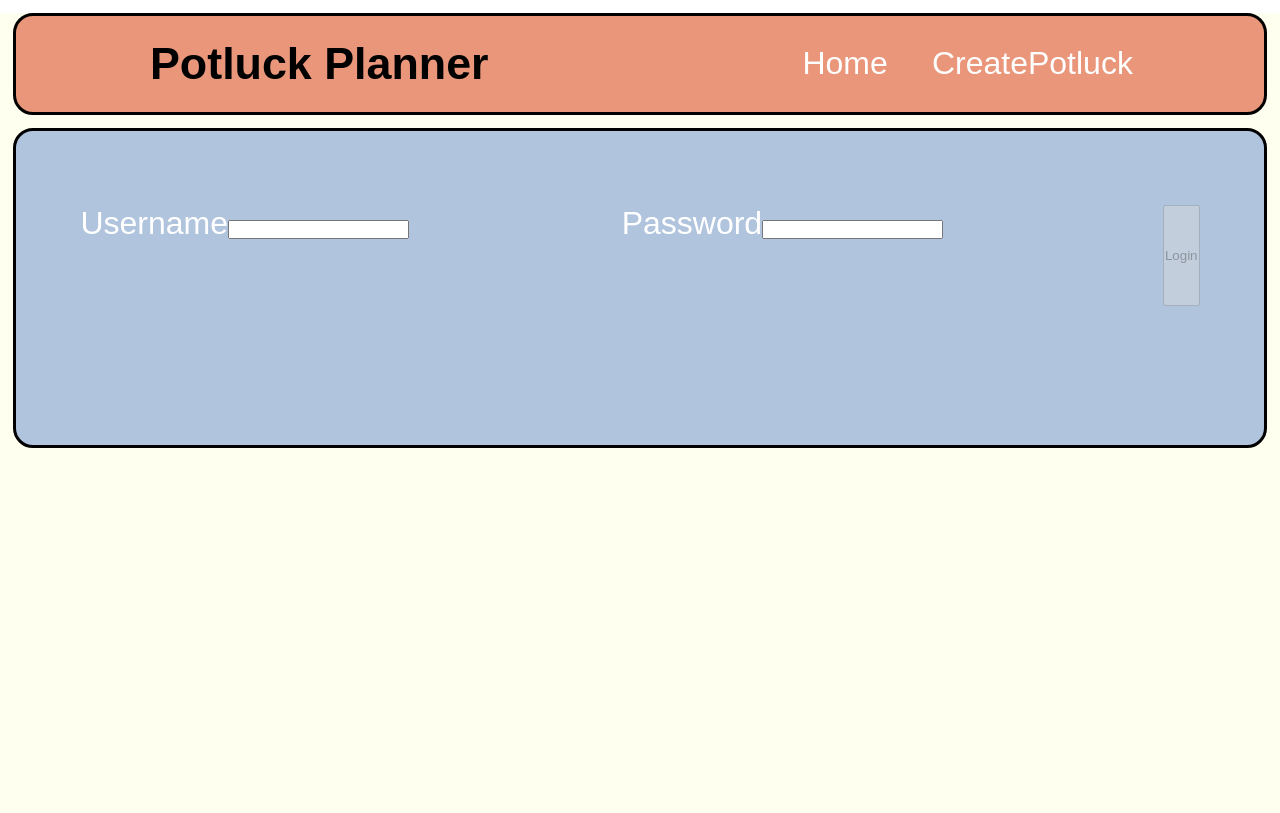
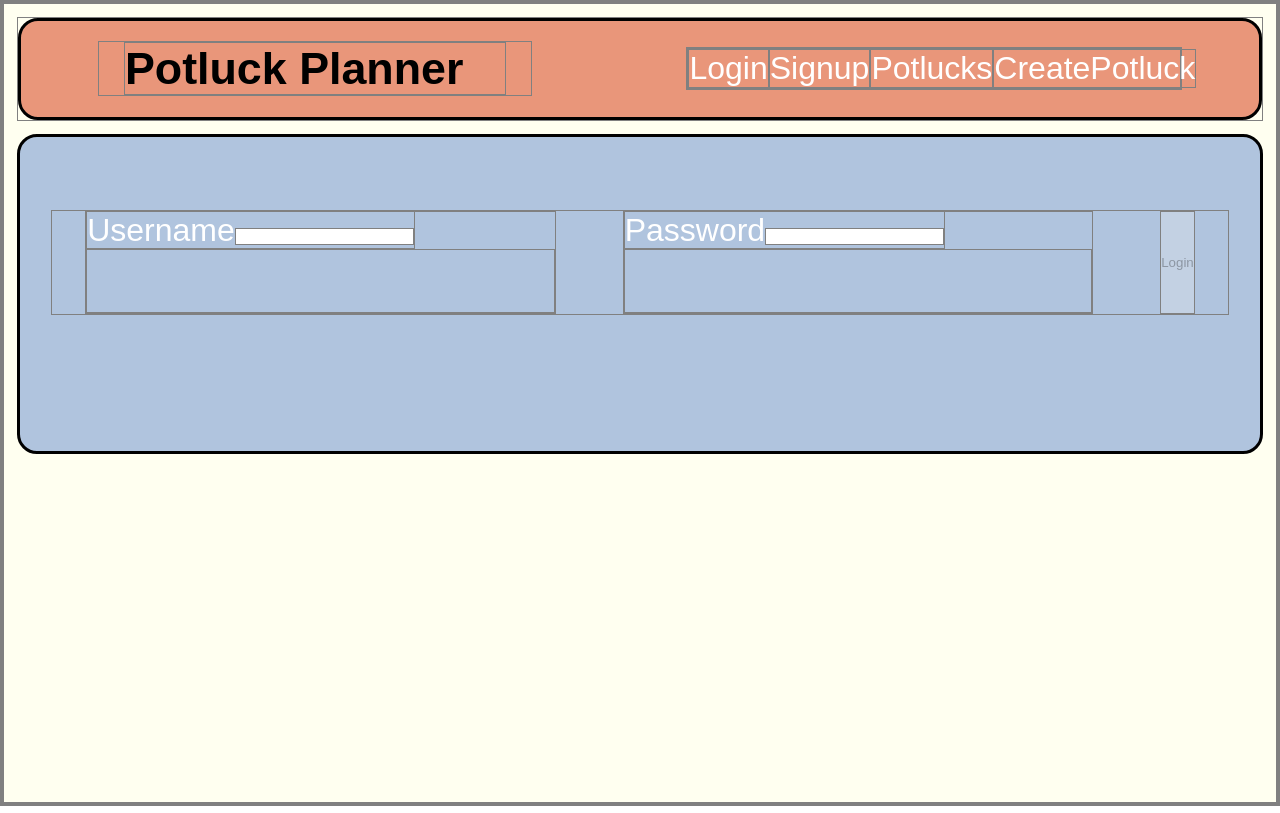
Before and after one commit to potluck-planner-lambdasch/front-end, a React (Create React App) app: page / in a window 1280 px wide. Built offline with nearby package versions, Linux system fonts and the light colour scheme.

Commit message:
signup form functioning

```diff
--- a/src/App.css
+++ b/src/App.css
@@ -16,5 +16,5 @@
   max-width:100%; /*makes it so that elements can never be bigger than their parents, stops the horizontal scroll bar*/
   padding:0;
   margin:0;
-  /* border:solid 1px grey; */
+  border:solid 1px grey;
 }
--- a/src/App.js
+++ b/src/App.js
@@ -1,6 +1,7 @@
 import "./App.css";
 import Login from "./Login";
 import CreatePotluck from './CreatePotluck'
+import SignUp from './components/SignUp'
 // import Potlucks from './Potlucks'
 import { NavLink} from "react-router-dom";
 import styled from "styled-components";
@@ -13,11 +14,10 @@ const baseURL = "https://jaden-build-week-4.herokuapp.com/api";
 
 
 const NavStyled = styled.nav`
-  width:50vw;
+
   display: flex;
   justify-content: space-around;
   align-items: center;
-  width: 30%;
 `;
 const HeaderStyled = styled.header`
   display: flex;
@@ -43,19 +43,30 @@ function App() {
         <div style={{width:'35%', padding:'0 2%'}}>
           <H2Styled>Potluck Planner</H2Styled>
         </div>
+        <div style={{width:'40%'}}>
         <NavStyled>
           <NavLink style={{textDecoration: 'none',
                           fontSize:'2.5vw',
                           color:'white'}}
-                          to="/">Home</NavLink>
+                          to="/">Login</NavLink>
+          <NavLink style={{textDecoration: 'none',
+                          fontSize:'2.5vw',
+                          color:'white'}}
+                          to="/signup">Signup</NavLink>
+          <NavLink style={{textDecoration: 'none',
+                          fontSize:'2.5vw',
+                          color:'white'}}
+                          to="/potluck">Potlucks</NavLink>
           <NavLink style={{textDecoration: 'none',
                           fontSize:'2.5vw',
                           color:'white'}}
                           to="/CreatePotluck">CreatePotluck</NavLink>
         </NavStyled>
+        </div>
       </HeaderStyled>
       </div>
       <Login baseURL={baseURL}/>
+      <SignUp baseURL={baseURL} />
       <CreatePotluck baseURL={baseURL}/>
       {/* <Potlucks baseURL={baseURL}/> */}
       <PrivateRoute path='/potluck' component={PotluckPage} />
--- /dev/null
+++ b/src/components/SignUp.js
@@ -0,0 +1,71 @@
+import { Route, useHistory } from 'react-router-dom'
+import React, { useState } from 'react'
+import axios from 'axios'
+
+const initialFormValues = {
+    "username":'',
+    "password":''
+}
+
+export default function SignUp(props) {
+    const { baseURL } = props
+    const [values, setValues] = useState(initialFormValues)
+
+    const { push } = useHistory()
+
+    const onChange = (evt) => {
+        const { name, value } = evt.target;
+        setValues({
+        ...values, [name]: value
+    });
+    }
+
+    const onSubmit = (evt) => {
+        evt.preventDefault();
+    const newUser = {username: values.username, password: values.password};
+    console.log(newUser)
+    axios
+      .post(`${baseURL}/auth/register`, newUser)
+      .then((res) => {
+        console.log(res.data);
+        push('/')
+      })
+      .catch((err) => {
+        console.log(err);
+      })
+      .finally(() => {
+        console.log("done");
+        setValues(initialFormValues)
+      });
+    }
+
+
+    return (
+        <>
+        <Route path='/signup'>
+        <div>Sign Up
+        <form onSubmit={onSubmit}>
+            <label>Username
+                <input
+                    name='username'
+                    type='text'
+                    value={values.username}
+                    onChange={onChange}
+                />
+            </label>
+            <label>Password
+                <input
+                    name='password'
+                    type='text'
+                    value={values.password}
+                    onChange={onChange}
+                />
+            </label>
+            <button>Sign Up</button>
+        </form>
+
+        </div>
+        </Route>
+        </>
+    )
+}
```
